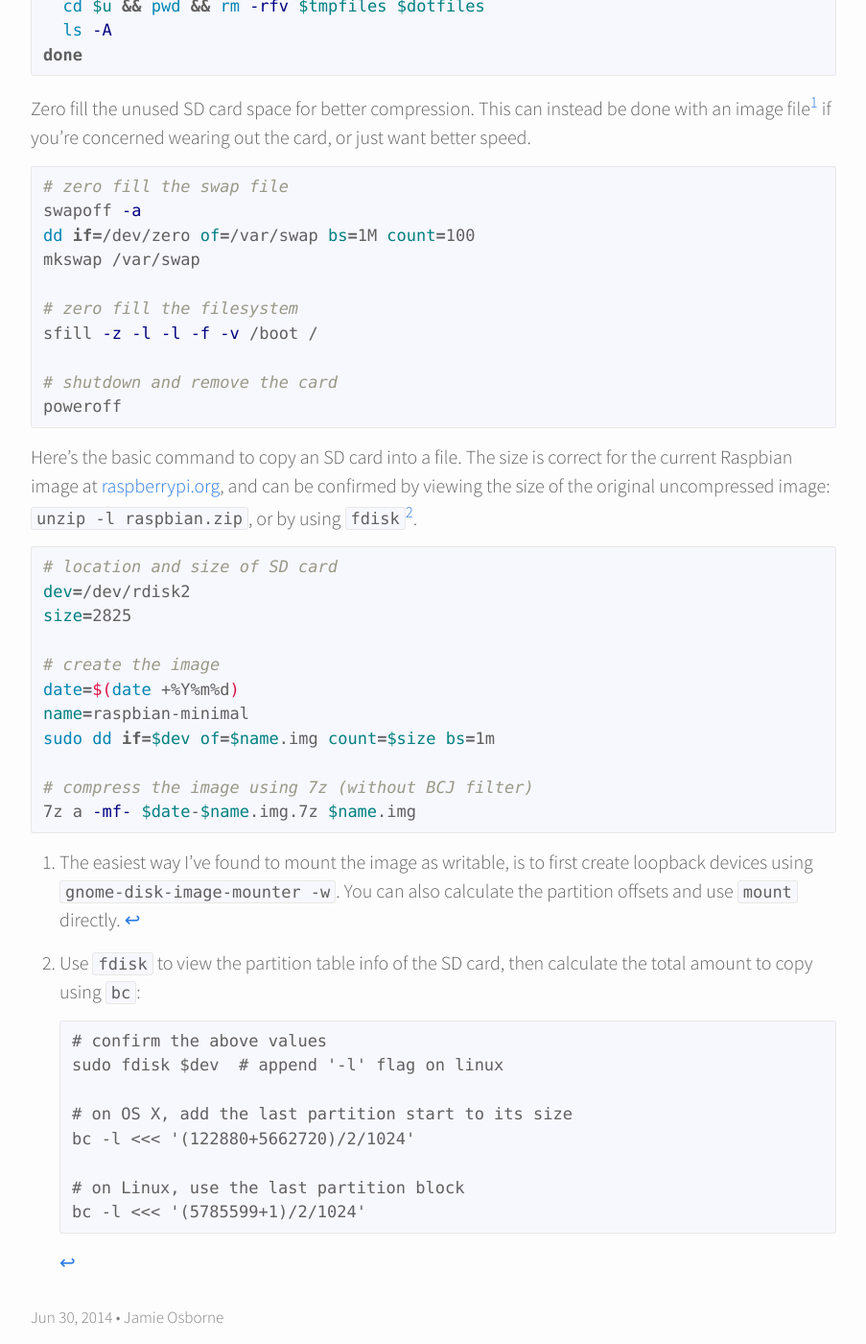
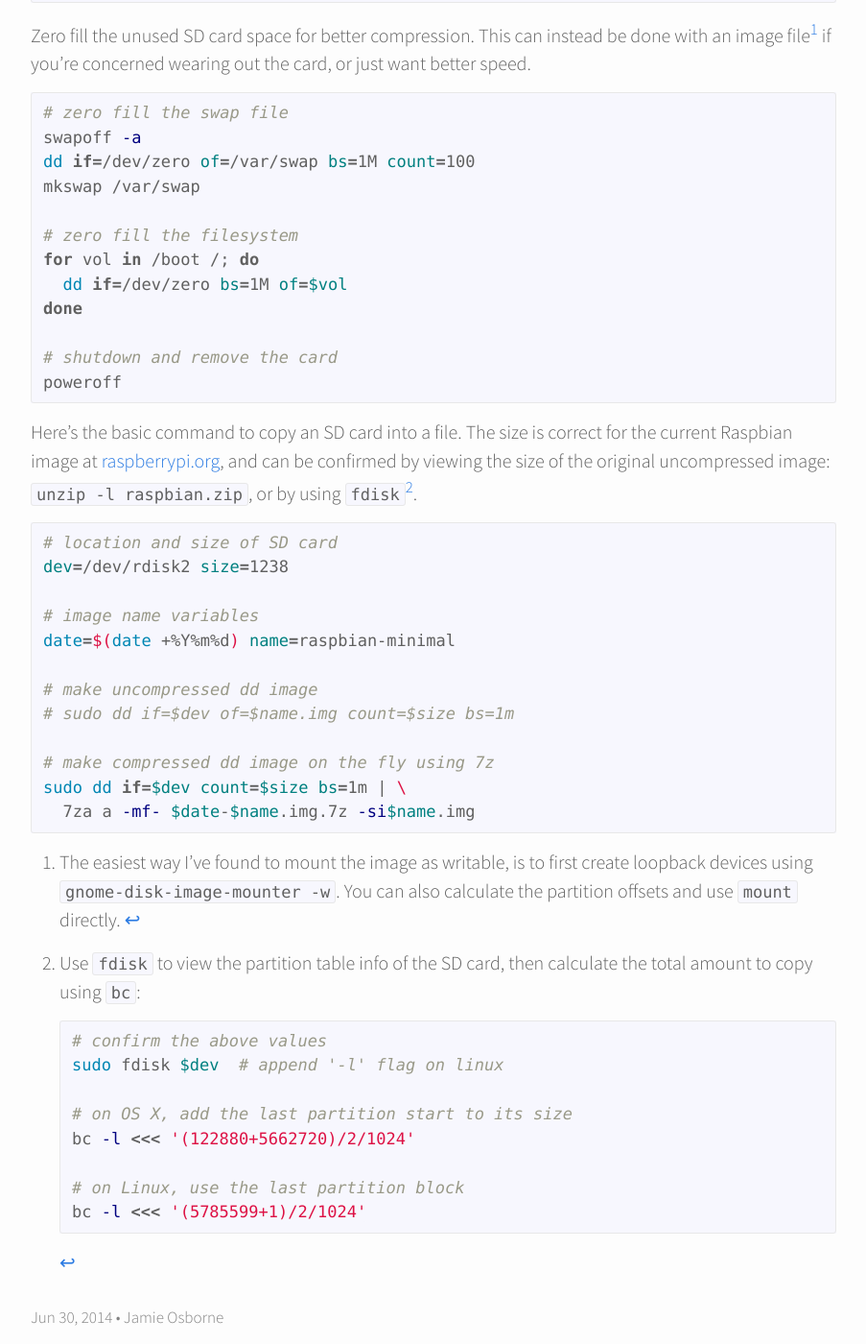
Before and after one commit to jmeosbn/jmeosbn.github.io, a Jekyll site: the page built from _posts/2014-06-30-making-a-pi-disk-image.md, in a window 1280 px wide and 1400 px high, scrolled down 1599 px. Shown: the whole window at 96% size, without its empty margins (188-1091 px from the left). Built offline with Jekyll 4.4.1, drawn with Linux system fonts in a browser that asks for light colours; our own code applies the rules of GitHub Pages for plain Markdown files; some of the changed text lies outside the part shown.

Commit message:
Minor update to older pi related posts

````diff
--- a/_posts/2014-06-30-making-a-pi-disk-image.md
+++ b/_posts/2014-06-30-making-a-pi-disk-image.md
@@ -82,11 +79,21 @@ dd if=/dev/zero of=/var/swap bs=1M count=100
 mkswap /var/swap
 
 # zero fill the filesystem
-sfill -z -l -l -f -v /boot /
+for vol in /boot /; do
+  dd if=/dev/zero bs=1M of=$vol
+done
 
 # shutdown and remove the card
 poweroff
 ```
+
+<!--
+# install secure-delete
+apt install secure-delete
+
+# zero fill the filesystem
+sfill -z -l -l -f -v /boot /
+ -->
 
 Here's the basic command to copy an SD card into a file. The size is correct for the
 current Raspbian image at [raspberrypi.org](http://raspberrypi.org), and can be confirmed
@@ -95,30 +102,37 @@ by using `fdisk`[^fdisk].
 
 ```sh
 # location and size of SD card
-dev=/dev/rdisk2
-size=2825
+dev=/dev/rdisk2 size=1238
 
-# create the image
-date=$(date +%Y%m%d)
-name=raspbian-minimal
-sudo dd if=$dev of=$name.img count=$size bs=1m
+# image name variables
+date=$(date +%Y%m%d) name=raspbian-minimal
 
-# compress the image using 7z (without BCJ filter)
-7z a -mf- $date-$name.img.7z $name.img
+# make uncompressed dd image
+# sudo dd if=$dev of=$name.img count=$size bs=1m
+
+# make compressed dd image on the fly using 7z
+sudo dd if=$dev count=$size bs=1m | \
+  7za a -mf- $date-$name.img.7z -si$name.img
 ```
+
+
+<!-- # compress the image using 7z (without BCJ filter)
+7z a -mf- $date-$name.img.7z $name.img -->
 
 
 [^fdisk]: Use `fdisk` to view the partition table info of the SD card, then calculate the
     total amount to copy using `bc`:
 
-        # confirm the above values
-        sudo fdisk $dev  # append '-l' flag on linux
+    ```sh
+    # confirm the above values
+    sudo fdisk $dev  # append '-l' flag on linux
 
-        # on OS X, add the last partition start to its size
-        bc -l <<< '(122880+5662720)/2/1024'
+    # on OS X, add the last partition start to its size
+    bc -l <<< '(122880+5662720)/2/1024'
 
-        # on Linux, use the last partition block
-        bc -l <<< '(5785599+1)/2/1024'
+    # on Linux, use the last partition block
+    bc -l <<< '(5785599+1)/2/1024'
+    ```
 
 <!--
 If the image is going to be compressed straightaway, it's also possible to read and
````
Also changed, not shown: other parts of _posts/2014-06-30-making-a-pi-disk-image.md (+4 -7 lines), _posts/2012-12-17-home-theatre-pi.md (+20 -20 lines), _posts/2012-12-19-pi-box.md (+1 -1 lines).
